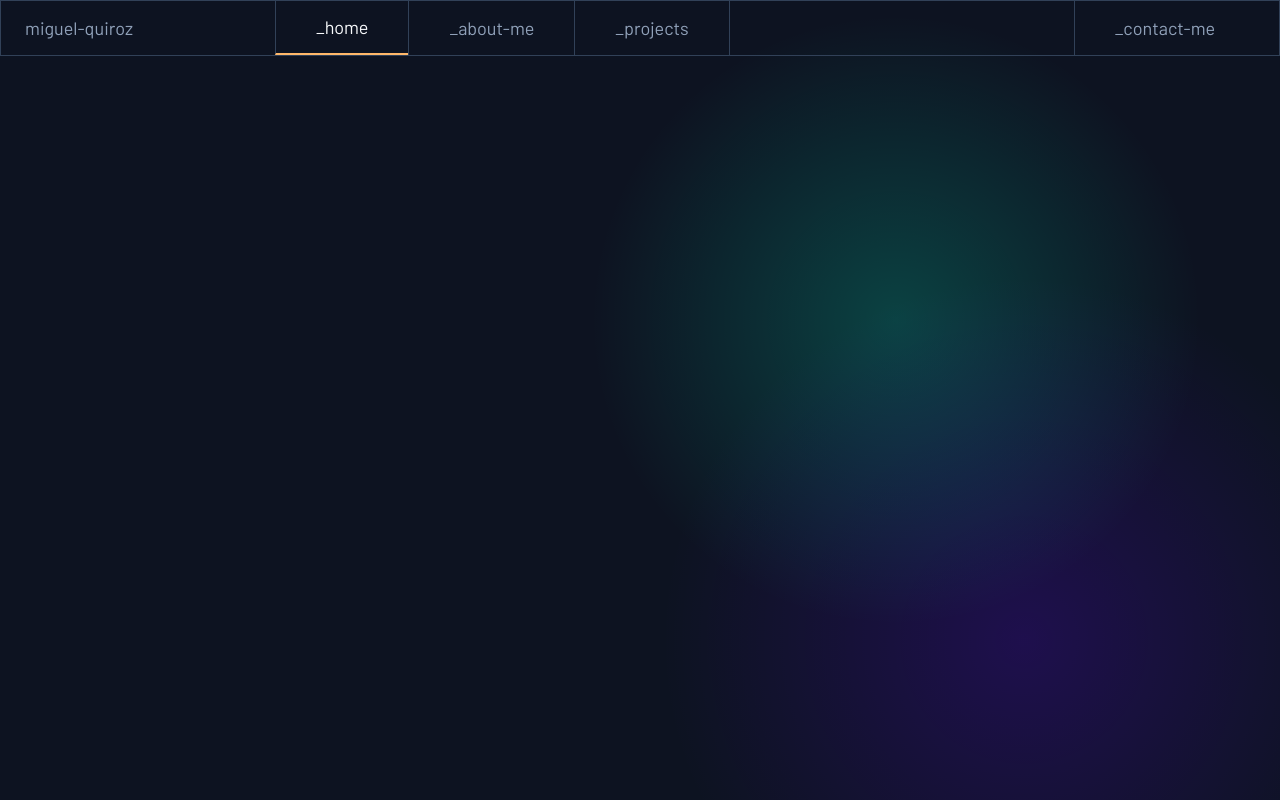
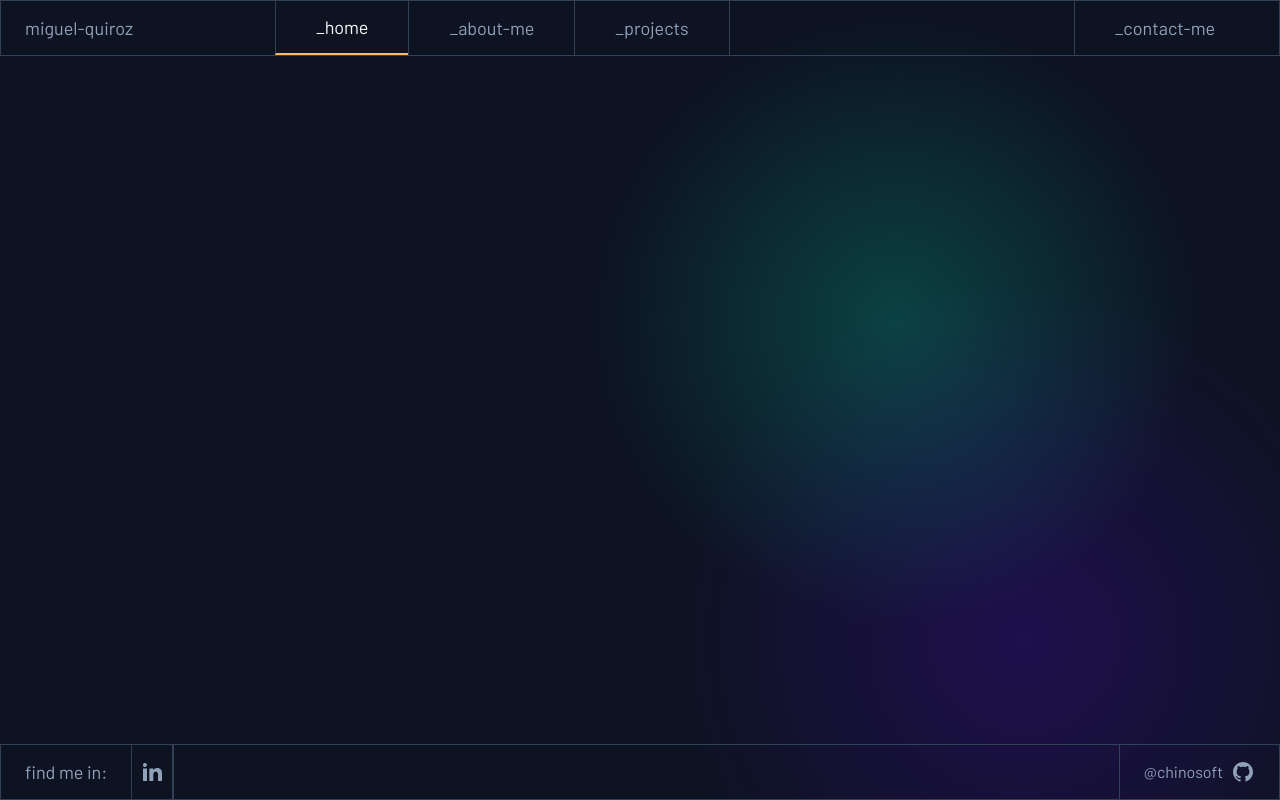
Before and after one commit to chinosoft-eng/portfolio, an Astro site: page / in a window 1280 px wide. Built offline with nearby package versions, Linux system fonts and the light colour scheme; Astro itself is replaced by a stand-in of ours.

Commit message:
feat: Create Footer Component

```diff
--- /dev/null
+++ b/src/components/Footer.astro
@@ -0,0 +1,21 @@
+
+<footer class="h-[56px] w-full border border-stroke flex justify-between">
+    <div class="flex h-full border-r items-center border-stroke">
+        <div class="h-full border-r border-r-stroke px-6 flex items-center" >
+            <p class="text-foreground text-lg">find me in:</p>
+        </div>
+        <a class="px-2 border-r border-r-stroke h-full flex items-center hover:border-b-primary hover:border-b-2 fill-foreground  hover:fill-heading-foreground" href="">
+            <svg width="24" height="24" viewBox="0 0 24 24" xmlns="http://www.w3.org/2000/svg">
+                <path d="M6.94048 4.99993C6.94011 5.81424 6.44608 6.54702 5.69134 6.85273C4.9366 7.15845 4.07187 6.97605 3.5049 6.39155C2.93793 5.80704 2.78195 4.93715 3.1105 4.19207C3.43906 3.44699 4.18654 2.9755 5.00048 2.99993C6.08155 3.03238 6.94097 3.91837 6.94048 4.99993ZM7.00048 8.47993H3.00048V20.9999H7.00048V8.47993ZM13.3205 8.47993H9.34048V20.9999H13.2805V14.4299C13.2805 10.7699 18.0505 10.4299 18.0505 14.4299V20.9999H22.0005V13.0699C22.0005 6.89993 14.9405 7.12993 13.2805 10.1599L13.3205 8.47993Z"/>
+            </svg>
+        </a>
+    </div>
+    <div class="border-l border-stroke">
+        <a class="w-full h-full flex items-center hover:border-b-primary hover:border-b-2 text-foreground fill-foreground hover:text-heading-foreground hover:fill-heading-foreground gap-2 px-6" href="">
+            @chinosoft
+            <svg width="24" height="24" viewBox="0 0 24 24" xmlns="http://www.w3.org/2000/svg">
+                <path d="M12.001 2C6.47598 2 2.00098 6.475 2.00098 12C2.00098 16.425 4.86348 20.1625 8.83848 21.4875C9.33848 21.575 9.52598 21.275 9.52598 21.0125C9.52598 20.775 9.51348 19.9875 9.51348 19.15C7.00098 19.6125 6.35098 18.5375 6.15098 17.975C6.03848 17.6875 5.55098 16.8 5.12598 16.5625C4.77598 16.375 4.27598 15.9125 5.11348 15.9C5.90098 15.8875 6.46348 16.625 6.65098 16.925C7.55098 18.4375 8.98848 18.0125 9.56348 17.75C9.65098 17.1 9.91348 16.6625 10.201 16.4125C7.97598 16.1625 5.65098 15.3 5.65098 11.475C5.65098 10.3875 6.03848 9.4875 6.67598 8.7875C6.57598 8.5375 6.22598 7.5125 6.77598 6.1375C6.77598 6.1375 7.61348 5.875 9.52598 7.1625C10.326 6.9375 11.176 6.825 12.026 6.825C12.876 6.825 13.726 6.9375 14.526 7.1625C16.4385 5.8625 17.276 6.1375 17.276 6.1375C17.826 7.5125 17.476 8.5375 17.376 8.7875C18.0135 9.4875 18.401 10.375 18.401 11.475C18.401 15.3125 16.0635 16.1625 13.8385 16.4125C14.201 16.725 14.5135 17.325 14.5135 18.2625C14.5135 19.6 14.501 20.675 14.501 21.0125C14.501 21.275 14.6885 21.5875 15.1885 21.4875C19.259 20.1133 21.9999 16.2963 22.001 12C22.001 6.475 17.526 2 12.001 2Z"/>
+            </svg>
+        </a>
+    </div>
+</footer>
--- a/src/layouts/Layout.astro
+++ b/src/layouts/Layout.astro
@@ -1,4 +1,5 @@
 ---
+import Footer from "../components/Footer.astro";
 import Navbar from "../components/Navbar.astro";
 import "../styles/global.css";
 ---
@@ -18,9 +19,12 @@ import "../styles/global.css";
 	</head>
 	<body>
 		<div id="background"></div>
-		<main id="content" >
+		<main id="content" class="w-full h-full flex flex-col" >
 			<Navbar />
-			<slot />
+			<div class="h-full w-full flex flex-1">
+				<slot />
+			</div>
+			<Footer />
 		</main>
 
 	</body>
```
